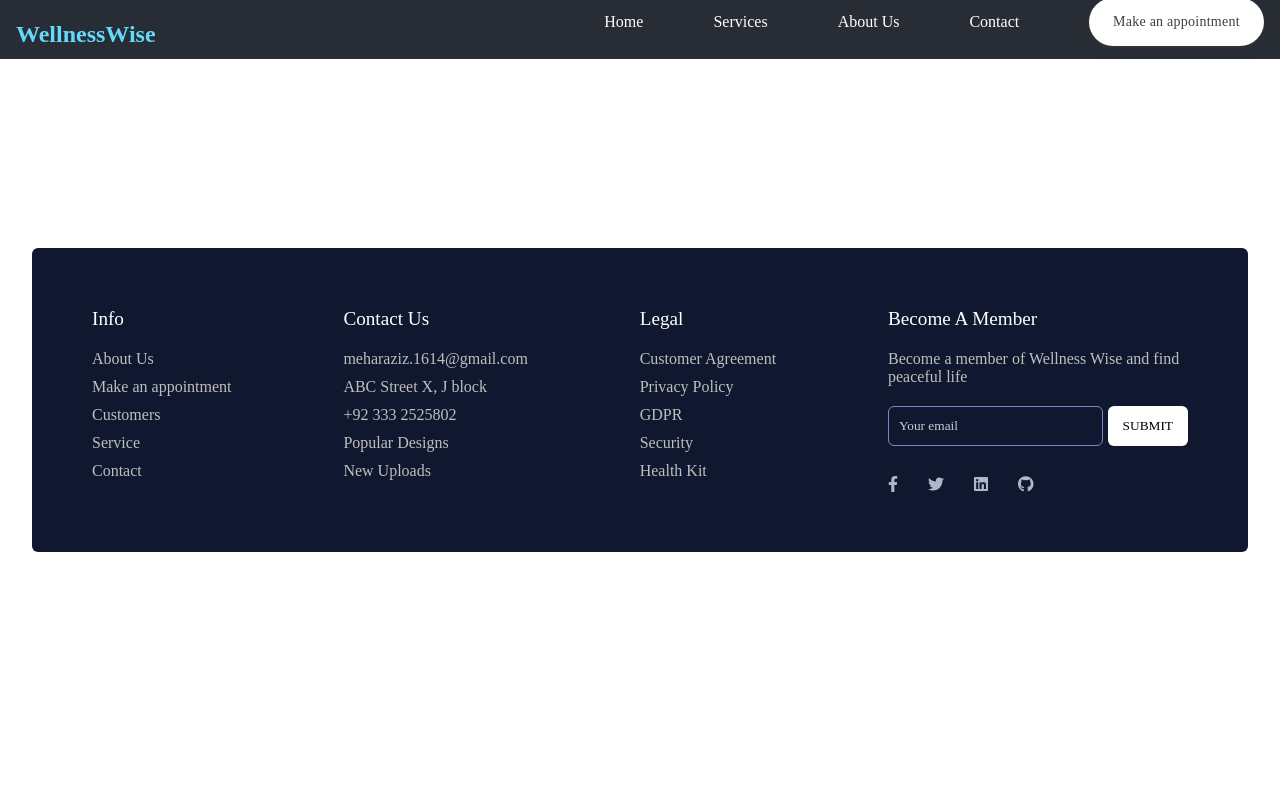
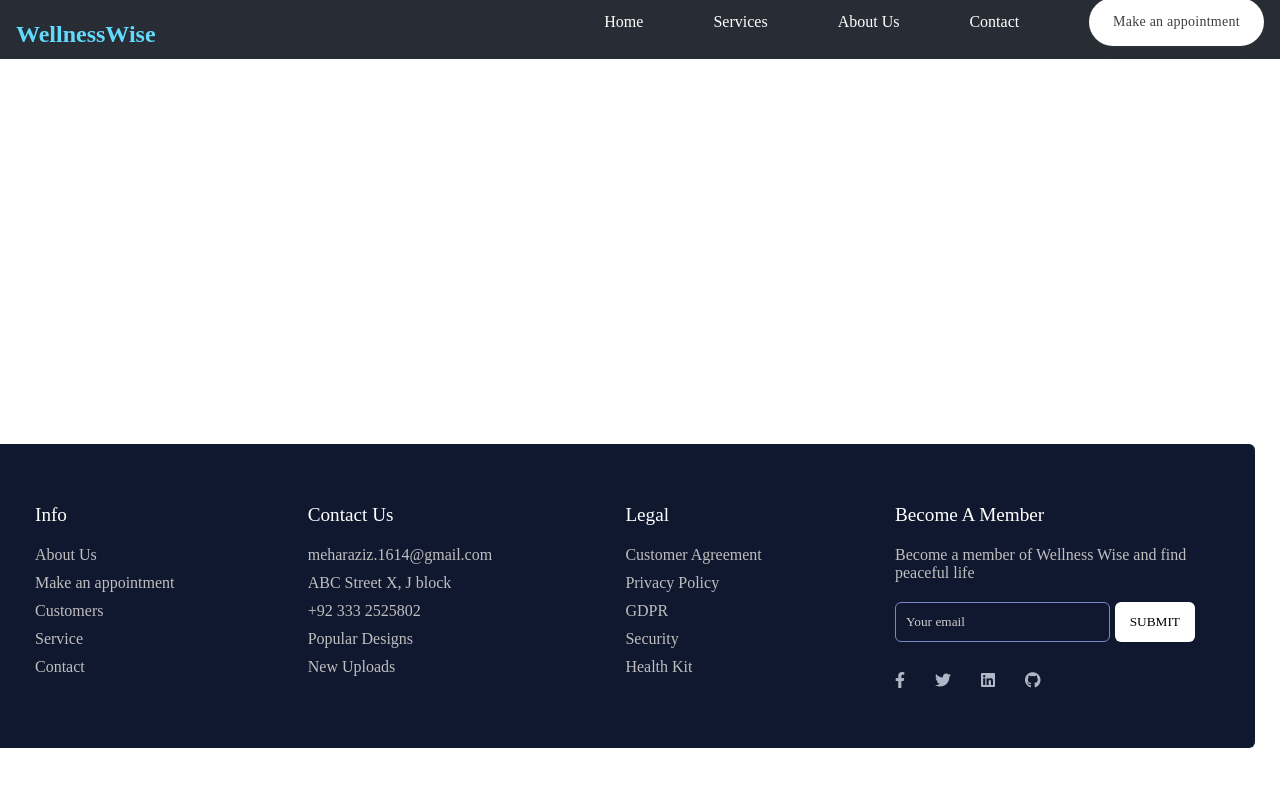
Before and after one commit to Mehar-Aziz/WellnessWise, a React (Create React App) app in the folder wellnesswise-frontend/: page / in a window 1280 px wide. Shown: the top 786 px of the page. Built offline with nearby package versions, Linux system fonts and the light colour scheme; a web font is replaced by a local one.

Commit message:
Update Foter CSS

```diff
--- a/wellnesswise-frontend/src/components/Footer.css
+++ b/wellnesswise-frontend/src/components/Footer.css
@@ -6,12 +6,12 @@
 }
 
 .footer {
-  position: absolute;
-  top: 50%;
-  left: 50%;
+  position: fixed;
+  bottom: -100px;
+  margin-left: 615px;
   transform: translate(-50%, -50%);
   max-width: 1280px;
-  width: 95%;
+  width: 100%;
   background: #10182F;
   border-radius: 6px;
 }
```
